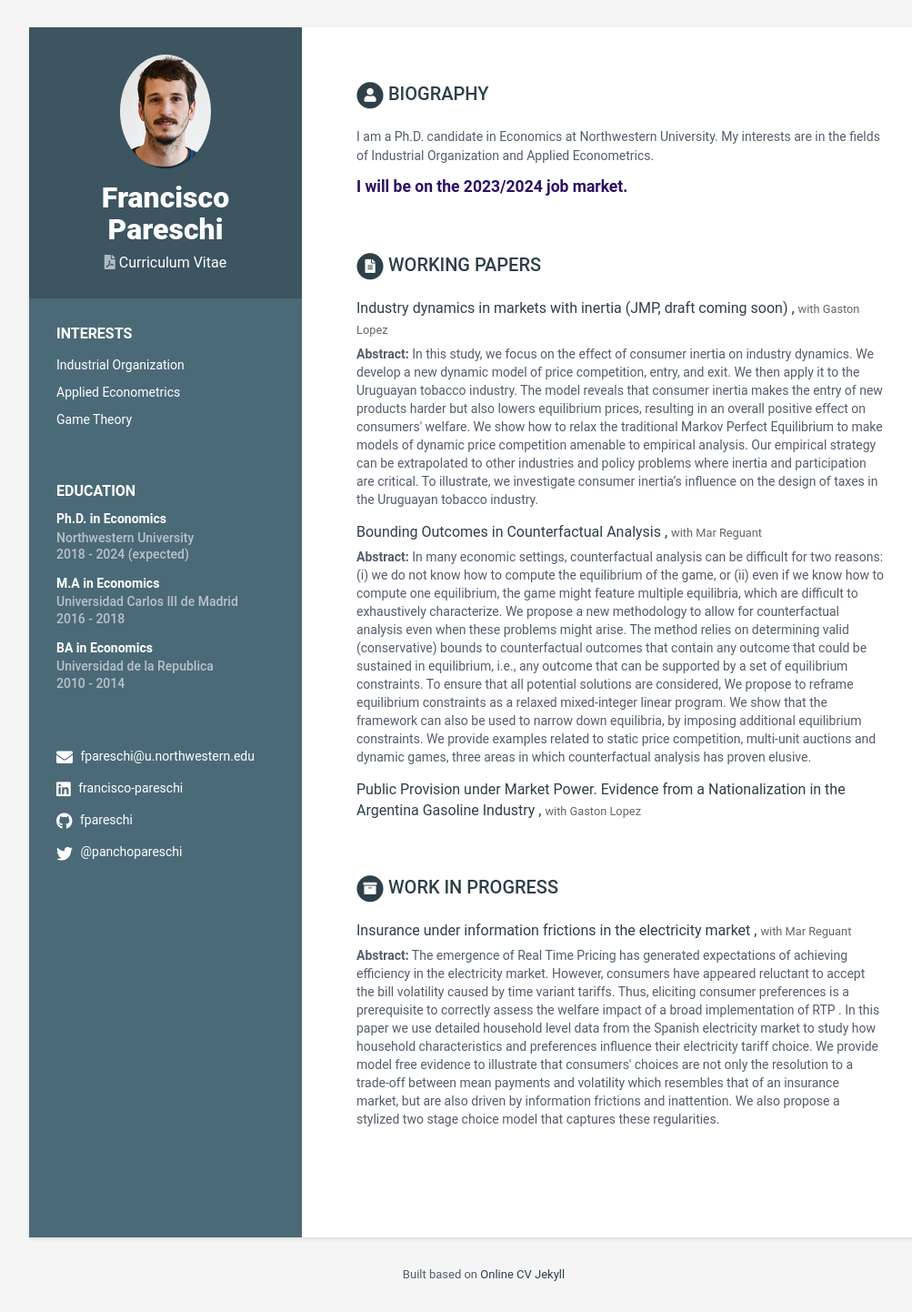
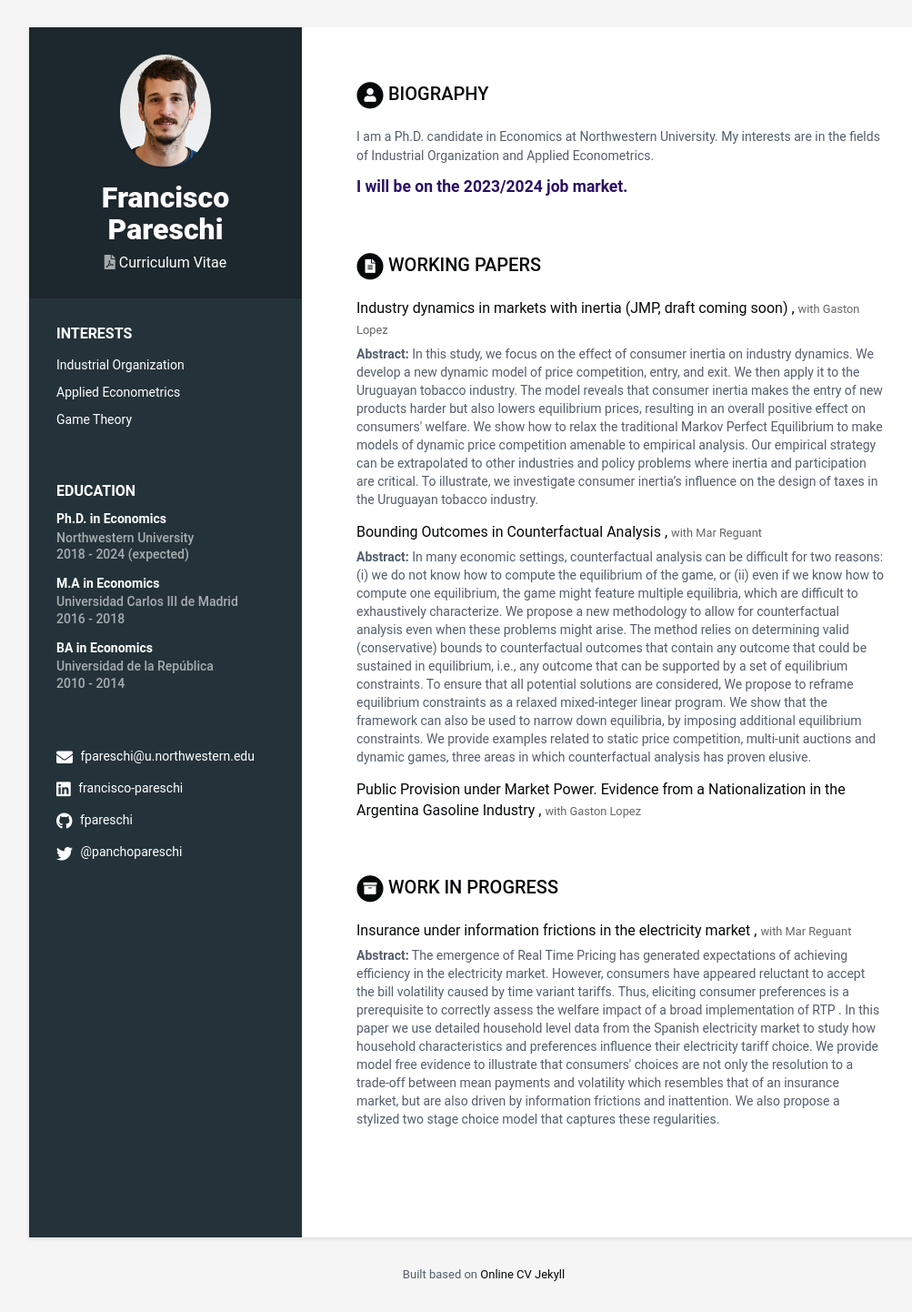
Before and after one commit to fpareschi/fpareschi.github.io, a Jekyll site: the page built from index.html, in a window 1280 px wide. Shown: the whole page at 91% size, without its empty margins (108-1111 px from the left). Built offline with Jekyll 4.4.1, drawn with Linux system fonts in a browser that asks for light colours.

Commit message:
linkedin and color theme

```diff
--- a/_config.yml
+++ b/_config.yml
@@ -10,7 +10,7 @@ url: 'http://fpareschi.github.io'
 
 description: Francisco Pareschi's personal website.
 # Style will be applied only after restarting the build or serve. Just choose one of the options.
-theme_skin: ceramic # blue turquoise green berry orange ceramic
+theme_skin: whites # blue turquoise green berry orange ceramic
 chrome_mobile_color: #use hex colors (ex:#1976d2) or leave empty if you don't want a color for chrome mobile searchbar
 
 # Tracker
--- a/_data/data.yml
+++ b/_data/data.yml
@@ -72,7 +72,7 @@ education:
         time: 2016 - 2018
         details:
       - degree: BA in Economics
-        university: Universidad de la Republica
+        university: Universidad de la República
         time: 2010 - 2014
         details:
 
--- /dev/null
+++ b/_sass/skins/_whites.scss
@@ -0,0 +1,10 @@
+/* styles-6 variables */
+$theme-color: #243239;
+$text-color: #3F4650;
+$text-color-secondary: #545E6C;
+$text-grey: #97AAC3;
+$divider: #e8e8e8;
+$lighter-grey: #ccc;
+$darker-grey: #666;
+$smoky-white: #f5f5f5;
+$heart: #fb866a;
```
